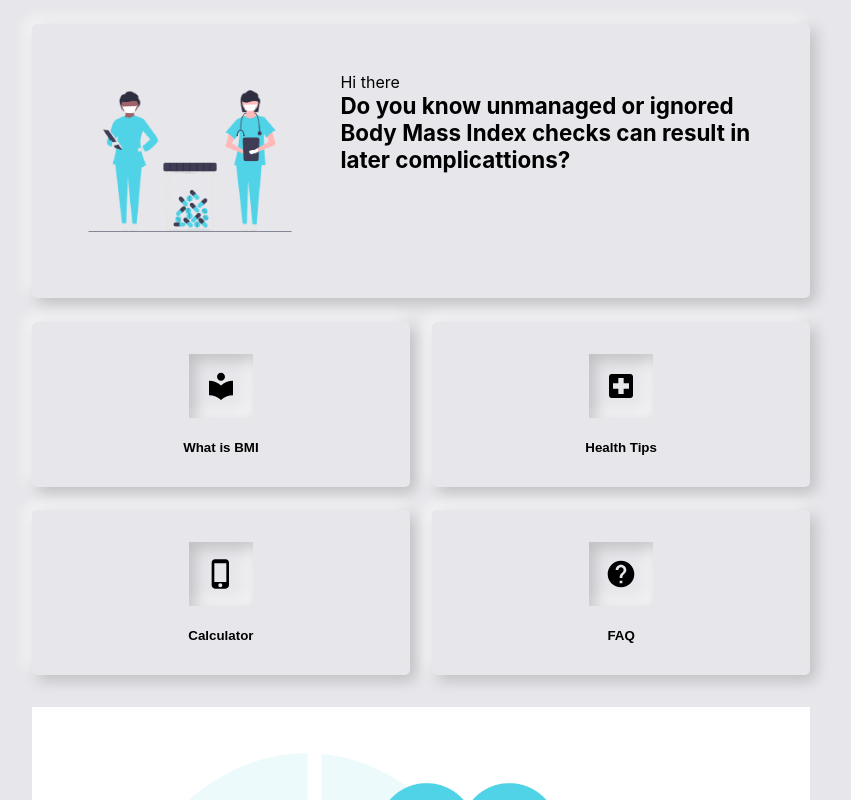
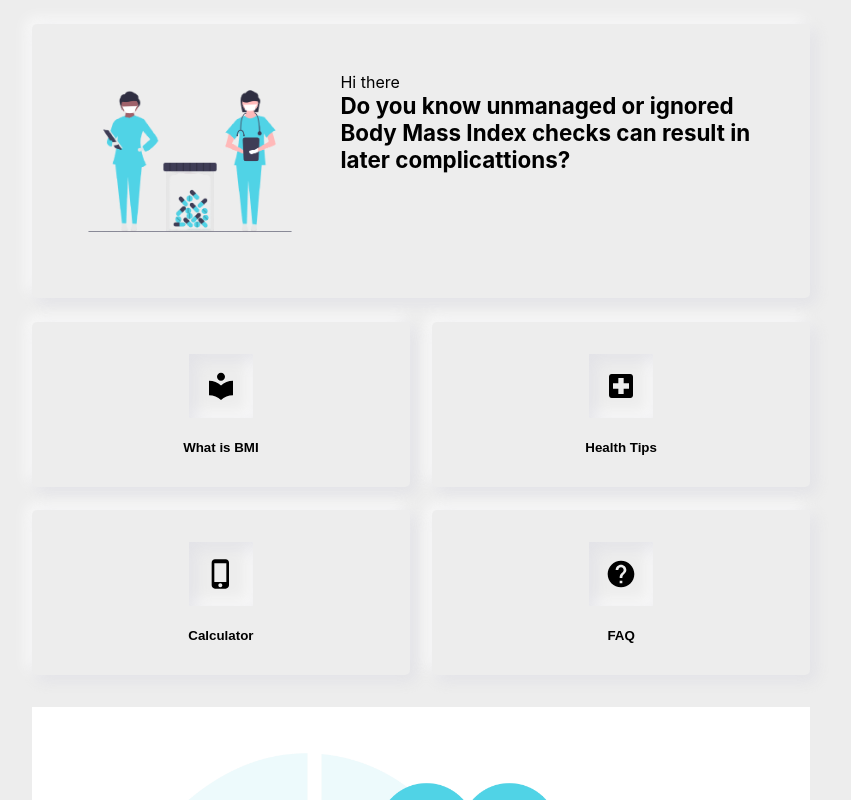
Before and after one commit to Obitrim/BMI-calculator, a React (Create React App) app: page / in a window 1280 px wide. Shown: the whole page, without its empty margins (219-1070 px from the left). Built offline with nearby package versions, Linux system fonts and the light colour scheme.

Commit message:
improved visual effects

```diff
--- a/src/index.css
+++ b/src/index.css
@@ -14,8 +14,8 @@ body {
 
   --primary: #50D3E6;
   --light-tone: rgba(255, 255, 255, 0.8);
-  --middle-tone: #D7D7DF99;
-  --dark-tone: #00000033;
+  --middle-tone: #EDEDED;
+  --dark-tone: #D7D7DF99;
   --pneumo-shadow: 5px 5px 15px var(--dark-tone), -5px -5px 15px var(--light-tone);
   --inset-pneumo-shadow: inset 5px 5px 15px var(--dark-tone), inset -5px -5px 15px var(--light-tone);
   --b-radius: 5px;
@@ -25,6 +25,13 @@ body {
 code {
   font-family: source-code-pro, Menlo, Monaco, Consolas, 'Courier New',
     monospace;
+}
+
+@media (max-width: 578px){
+  body {
+    --middle-tone:  #D7D7DF99 !important;
+    --dark-tone:  #00000033 !important;
+  }
 }
 
 
```
Also changed, not shown: firebase.json (added), 1 other file (tests, documents, lock files or other folders).
